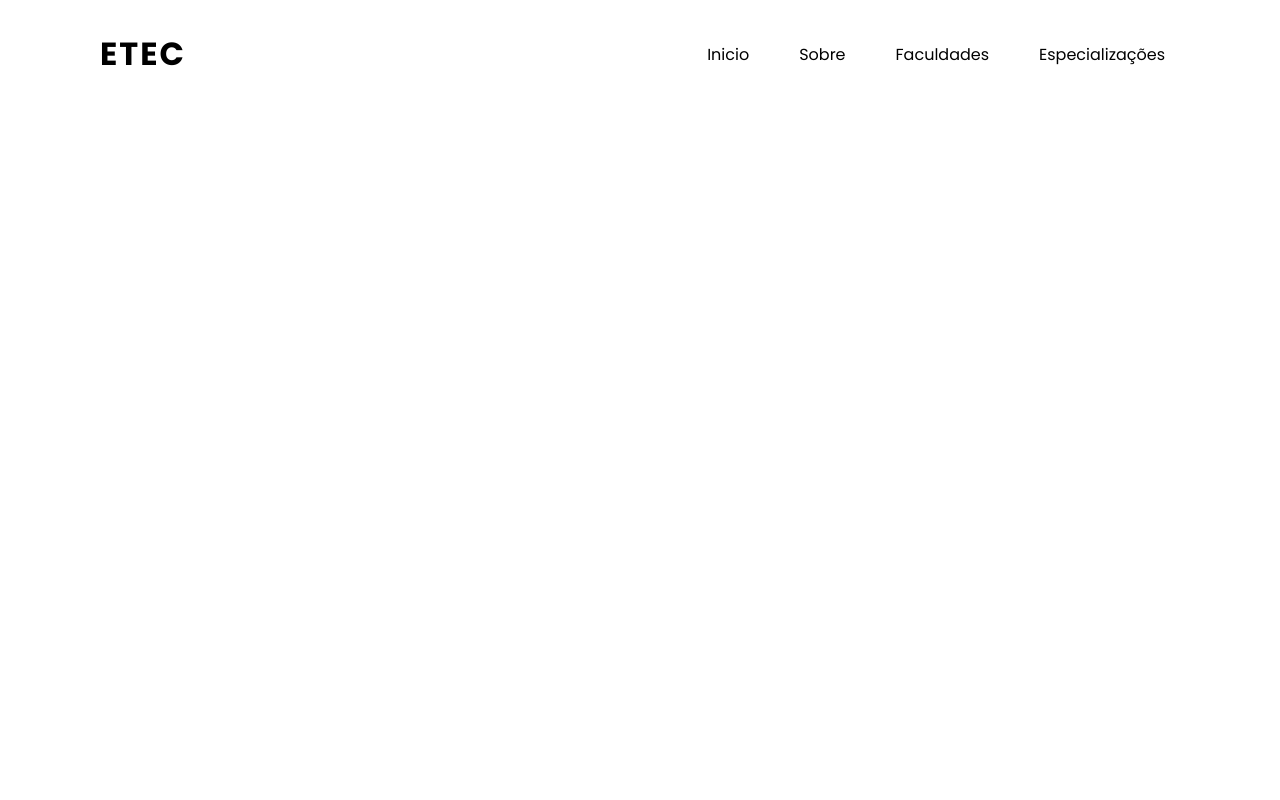
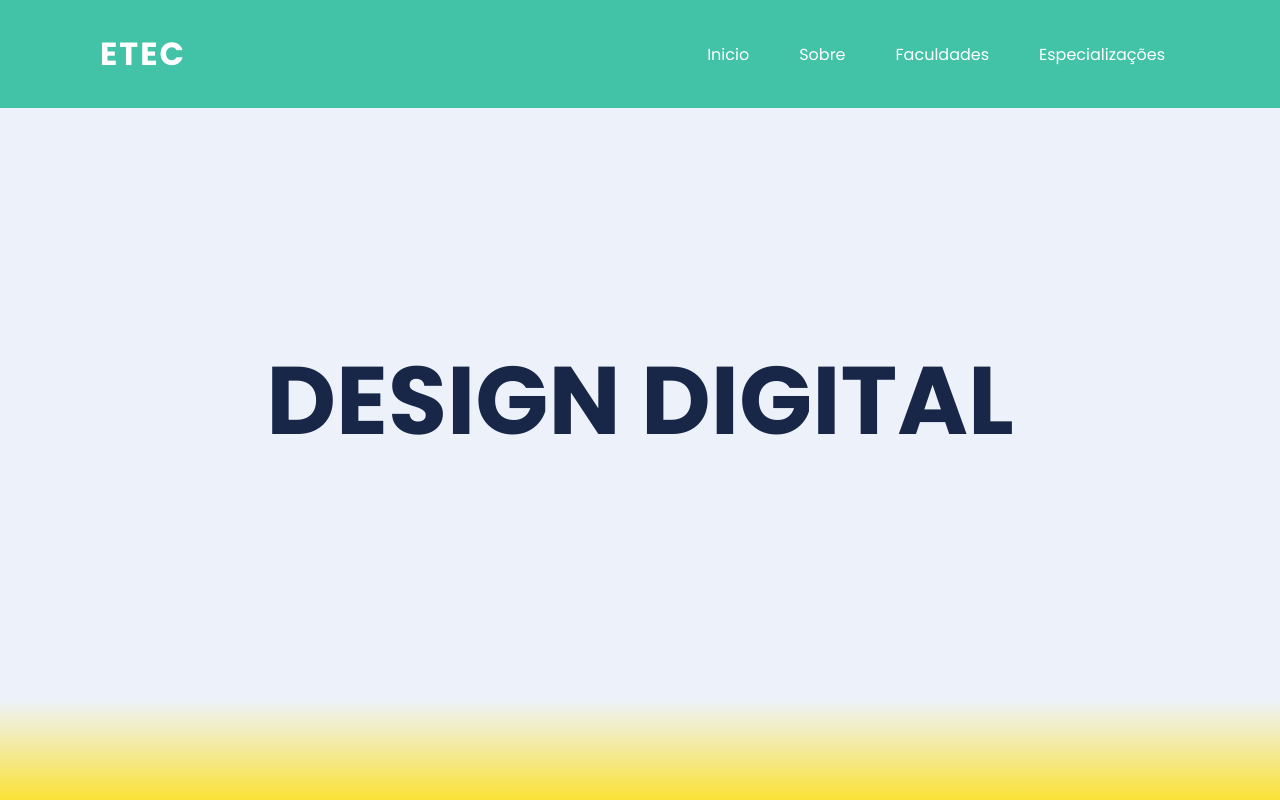
Before and after one commit to VitroEd/LandingPage, a plain HTML site: page index.html in a window 1280 px wide. Drawn offline with Linux system fonts and the light colour scheme.

Commit message:
Atualização cores 1

```diff
--- a/index.html
+++ b/index.html
@@ -8,6 +8,7 @@
 
     <title>Design Digital</title>
 </head>
+<body>
 
 <header>
     <a href="#" class="logo">Etec</a>
@@ -18,7 +19,9 @@
         <li><a href="#"> Especializações </a></li>
     </ul>
 </header>
-
+    <section>
+        <h2 id="text"> DESIGN DIGITAL</h2>
+    </section>
 
 
 </body>
--- a/style/style.css
+++ b/style/style.css
@@ -7,8 +7,13 @@
     font-family: 'Poppins', sans-serif;
     scroll-behavior: smooth;
 }
-
+body{
+    min-height: 100vh;
+    background: #edf2fa;
+    overflow-x: hidden;
+}
 header{
+    background: #42c3a7;
     position: absolute;
     top: 0;
     left: 0;
@@ -21,7 +26,7 @@ header{
 }
 
 header .logo{
-    color: rgb(0, 0, 0);
+    color: rgb(255, 255, 255);
     font-weight: 700;
     text-decoration: none;
     font-size: 2em;
@@ -43,13 +48,61 @@ header .logo{
    header ul li a{
        text-decoration: none;
        padding: 6px 15px;
-       color: rgb(0, 0, 0);
+       color: rgb(255, 255, 255);
        border-radius: 20px;
    }
 
    header ul li a:hover
    {
-       background: #FAE238;
-       color: #0C2C3B;
+    background: #30a78d ;
+       color: #Fff;
 
    }
+
+   section{
+    position: relative;
+    width: 100%;
+    height: 100vh;
+    padding: 100px;
+    display: flex;
+    justify-content: center;
+    align-items: center;
+    overflow: hidden;
+}
+section::before{
+    content: '';
+    position: absolute;
+    bottom: 0;
+    width: 100%;
+    height: 100px;
+    background: linear-gradient(to top, #FAE238, transparent);
+    z-index: 1000;
+
+}
+
+
+#text{
+    position: absolute;
+    color: #182748;
+    white-space: nowrap;
+    font-size: 7.5vw;
+    z-index: 9;
+
+}
+
+
+.sec{
+    position: relative;
+    padding: 100px;
+    background: #FAE238;
+}
+.sec h2{
+    font-size: 3.2em;
+    margin-bottom: 10px;
+    color: #0C2C3B;
+}
+.sec p{
+    font-size: 1.2em;
+    margin-bottom: 10px;
+    color: #0C2C3B;
+}
```
